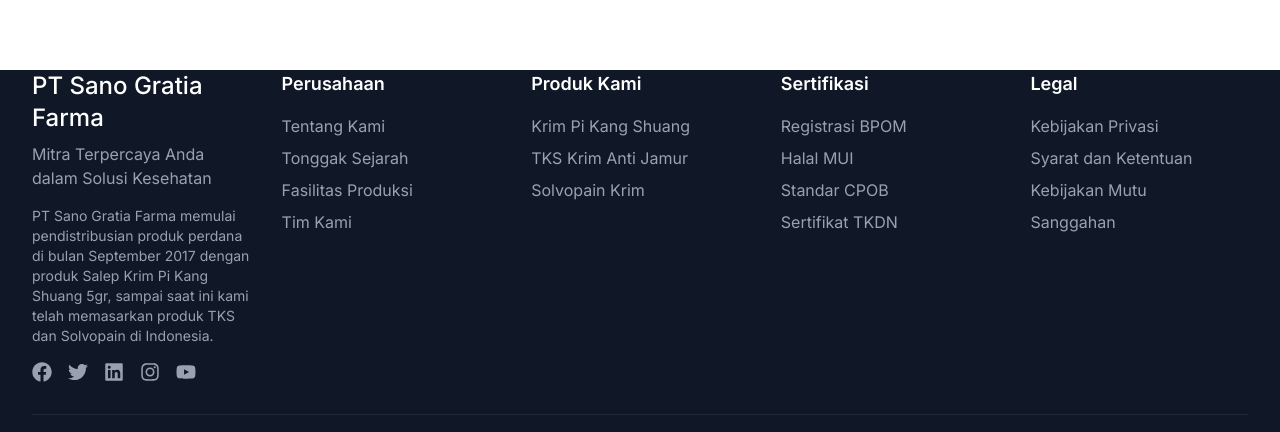
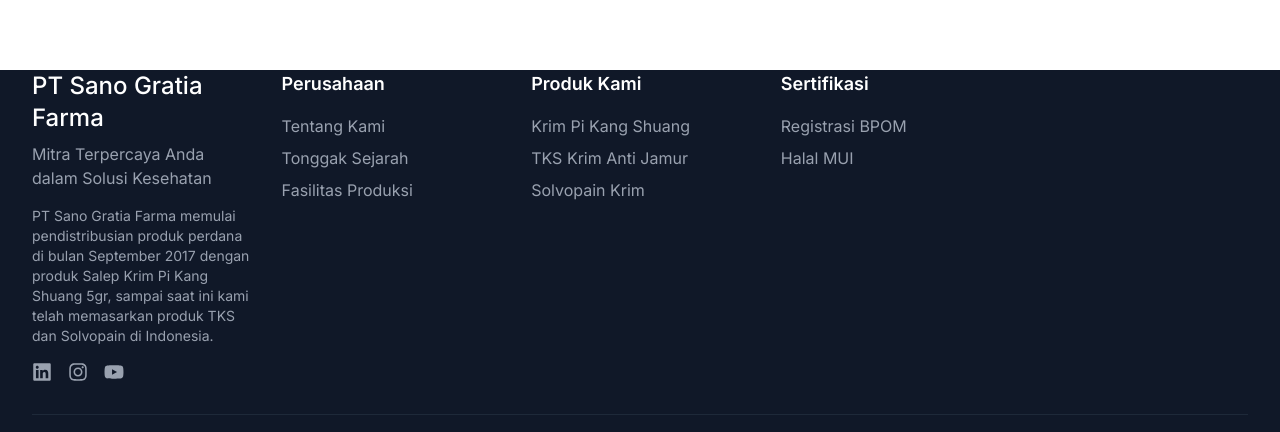
Before and after one commit to ckullo/sgf, a React (Vite) app: page / in a window 1280 px wide. Shown: the part 8858-9290 px from the top of the page. Built offline with nearby package versions, Linux system fonts and the light colour scheme.

Commit message:
update footer

```diff
--- a/src/components/Footer.jsx
+++ b/src/components/Footer.jsx
@@ -12,7 +12,7 @@
       { name: 'Tentang Kami', href: '#about' },
       { name: 'Tonggak Sejarah', href: '#milestones' },
       { name: 'Fasilitas Produksi', href: '#facility' },
-      { name: 'Tim Kami', href: '#team' }
+      // { name: 'Tim Kami', href: '#team' }
     ],
     products: products.map(product => ({
       name: product.name,
@@ -21,8 +21,8 @@
     certifications: [
       { name: 'Registrasi BPOM', href: 'https://cekbpom.pom.go.id' },
       { name: 'Halal MUI', href: 'https://halalmui.org/search-product' },
-      { name: 'Standar CPOB', href: '#' },
-      { name: 'Sertifikat TKDN', href: '#' }
+      // { name: 'Standar CPOB', href: '#' },
+      // { name: 'Sertifikat TKDN', href: '#' }
     ],
     legal: [
       { name: 'Kebijakan Privasi', href: '#' },
@@ -33,8 +33,8 @@
   }
 
   const socialLinks = [
-    { icon: <FaFacebook />, href: '#', label: 'Facebook' },
-    { icon: <FaTwitter />, href: '#', label: 'Twitter' },
+    // { icon: <FaFacebook />, href: '#', label: 'Facebook' },
+    // { icon: <FaTwitter />, href: '#', label: 'Twitter' },
     { icon: <FaLinkedin />, href: '#', label: 'LinkedIn' },
     { icon: <FaInstagram />, href: '#', label: 'Instagram' },
     { icon: <FaYoutube />, href: '#', label: 'YouTube' }
@@ -117,7 +117,7 @@
             </ul>
           </div>
 
-          <div>
+          {/* <div>
             <h4 className="text-lg font-semibold mb-4">Legal</h4>
             <ul className="space-y-2">
               {footerLinks.legal.map((link, index) => (
@@ -131,7 +131,7 @@
                 </li>
               ))}
             </ul>
-          </div>
+          </div> */}
         </div>
 
         {/* Newsletter Subscription */}
```
